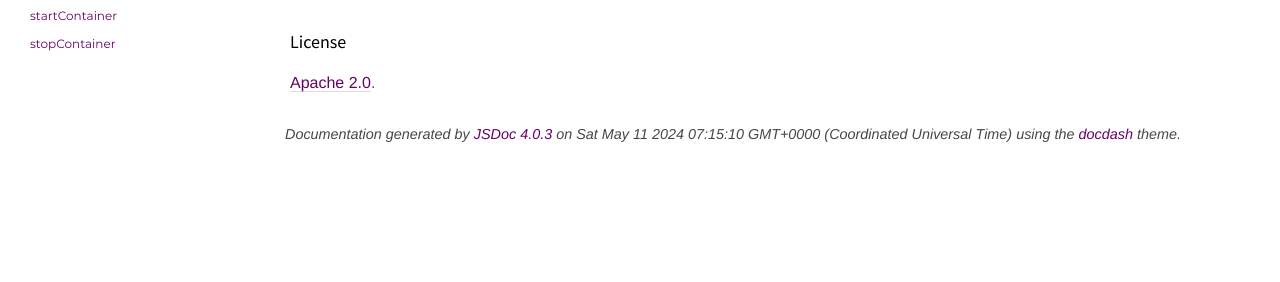
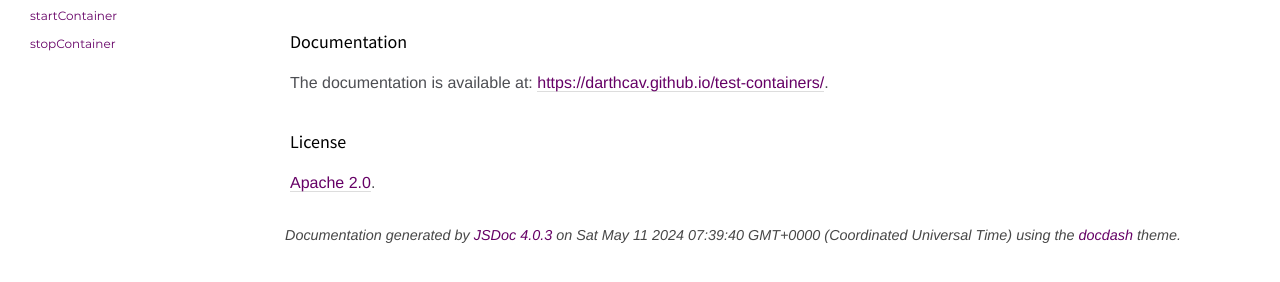
Before and after one commit to darthcav/test-containers, a plain HTML site: page docs/index.html in a window 1280 px wide. Shown: the part 146-428 px from the top of the page. Drawn offline with Linux system fonts and the light colour scheme; a script that the page names is missing.

Commit message:
Deploy JSDoc documentation

```diff
--- a/docs/index.html
+++ b/docs/index.html
@@ -67,6 +67,8 @@
     <section class="readme usertext">
         <article><h1>test-containers</h1>
 <p>Wrapper around the dockerode library to manipulate Docker containers in NodeJS test environments.</p>
+<h2>Documentation</h2>
+<p>The documentation is available at: <a href="https://darthcav.github.io/test-containers/">https://darthcav.github.io/test-containers/</a>.</p>
 <h2>License</h2>
 <p><a href="LICENSE">Apache 2.0</a>.</p></article>
     </section>
@@ -83,7 +85,7 @@
 <br class="clear">
 
 <footer>
-    Documentation generated by <a href="https://github.com/jsdoc3/jsdoc">JSDoc 4.0.3</a> on Sat May 11 2024 07:15:10 GMT+0000 (Coordinated Universal Time) using the <a href="https://github.com/clenemt/docdash">docdash</a> theme.
+    Documentation generated by <a href="https://github.com/jsdoc3/jsdoc">JSDoc 4.0.3</a> on Sat May 11 2024 07:39:40 GMT+0000 (Coordinated Universal Time) using the <a href="https://github.com/clenemt/docdash">docdash</a> theme.
 </footer>
 
 <script>prettyPrint();</script>
```
Also changed, not shown: docs/global.html (+1 -1 lines), docs/pullImage.js.html (+1 -1 lines), docs/startContainer.js.html (+1 -1 lines), docs/stopContainer.js.html (+1 -1 lines), 1 other file.
